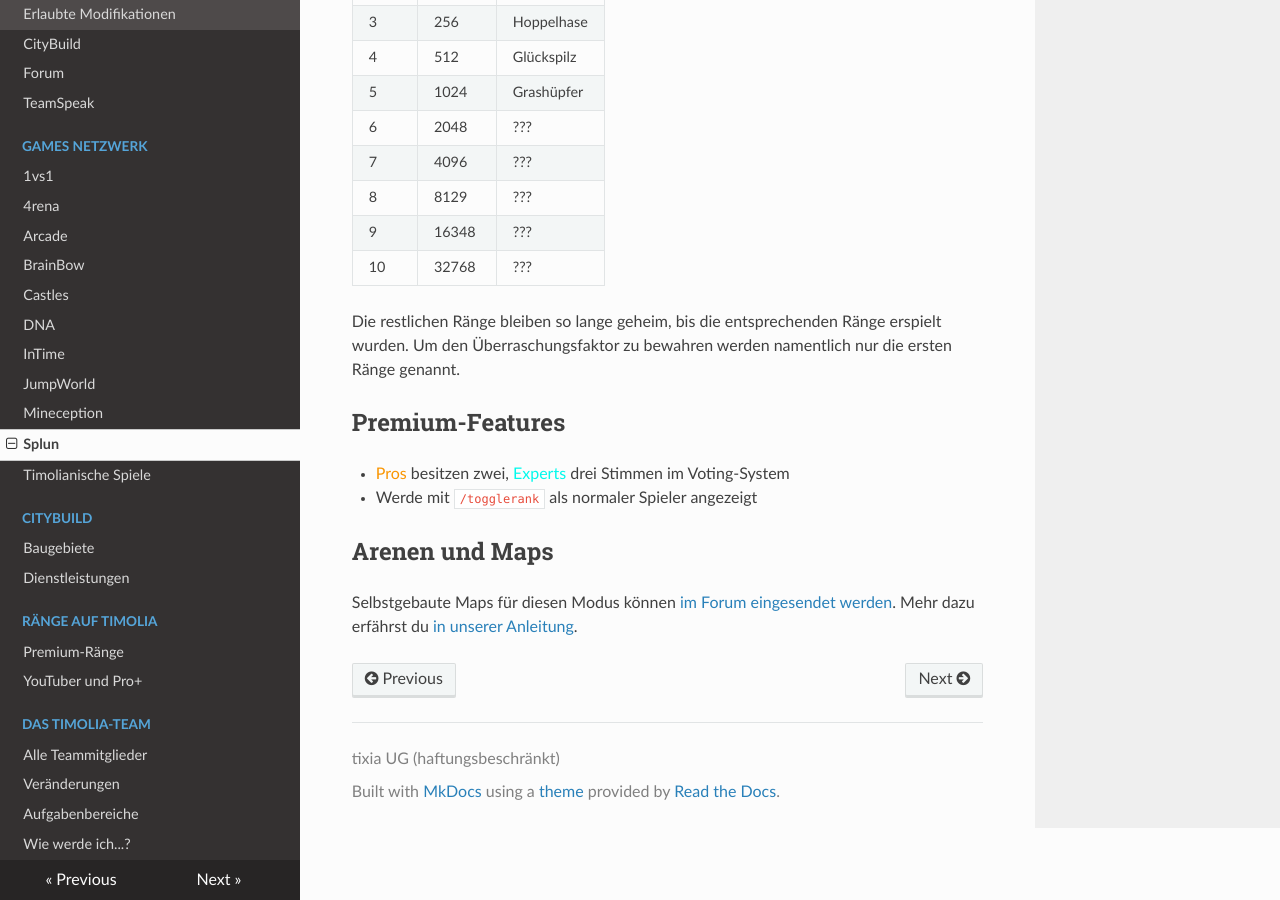
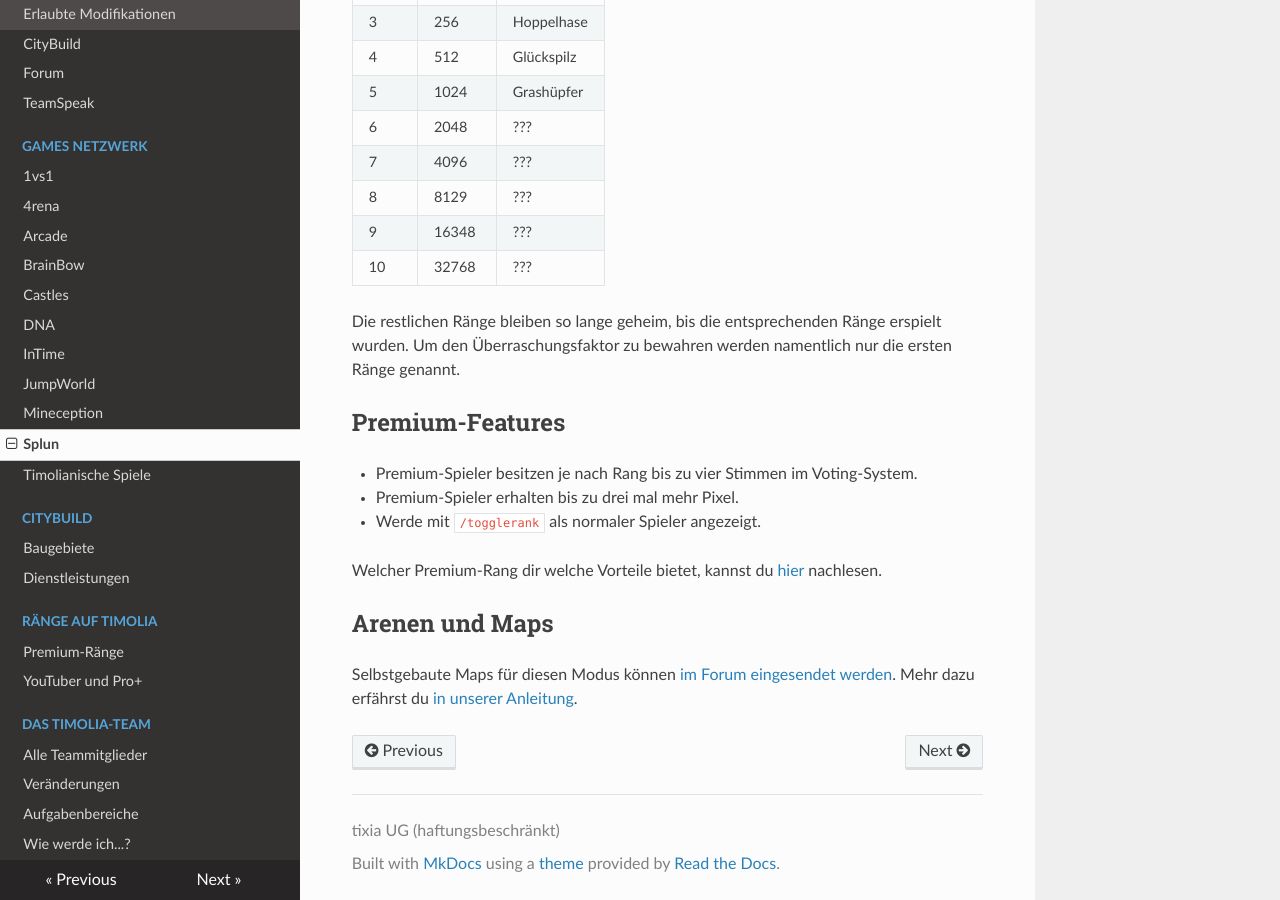
Before and after one commit to TimoliaDE/HowTo, an MkDocs documentation site: the page built from docs/games/splun.md, in a window 1280 px wide and 900 px high, scrolled down 1117 px. Built offline with MkDocs 1.6.1, drawn with Linux system fonts in a browser that asks for light colours; nearby versions of some CDN libraries; old or Windows-style settings are respelled for this version of MkDocs.

Commit message:
Update splun.md

```diff
--- a/docs/games/splun.md
+++ b/docs/games/splun.md
@@ -41,8 +41,11 @@ Splun ist eine Kombination aus <strong>Spl</strong>eef und Jump and R<strong>un<
 Die restlichen Ränge bleiben so lange geheim, bis die entsprechenden Ränge erspielt wurden. Um den Überraschungsfaktor zu bewahren werden namentlich nur die ersten Ränge genannt.
 
 ## Premium-Features
-- <span style="color:#F99500">Pros</span> besitzen zwei, <span style="color:#00F9EC">Experts</span> drei Stimmen im Voting-System
-- Werde mit `/togglerank` als normaler Spieler angezeigt
+- Premium-Spieler besitzen je nach Rang bis zu vier Stimmen im Voting-System.
+- Premium-Spieler erhalten bis zu drei mal mehr Pixel.
+- Werde mit `/togglerank` als normaler Spieler angezeigt.
+
+Welcher Premium-Rang dir welche Vorteile bietet, kannst du [hier](/ranks/premium/) nachlesen.
 
 ## Arenen und Maps
 Selbstgebaute Maps für diesen Modus können <a href="https://forum.timolia.de/forums/map-einsendungen.61/" target="_blank">im Forum eingesendet werden</a>. Mehr dazu erfährst du
```
